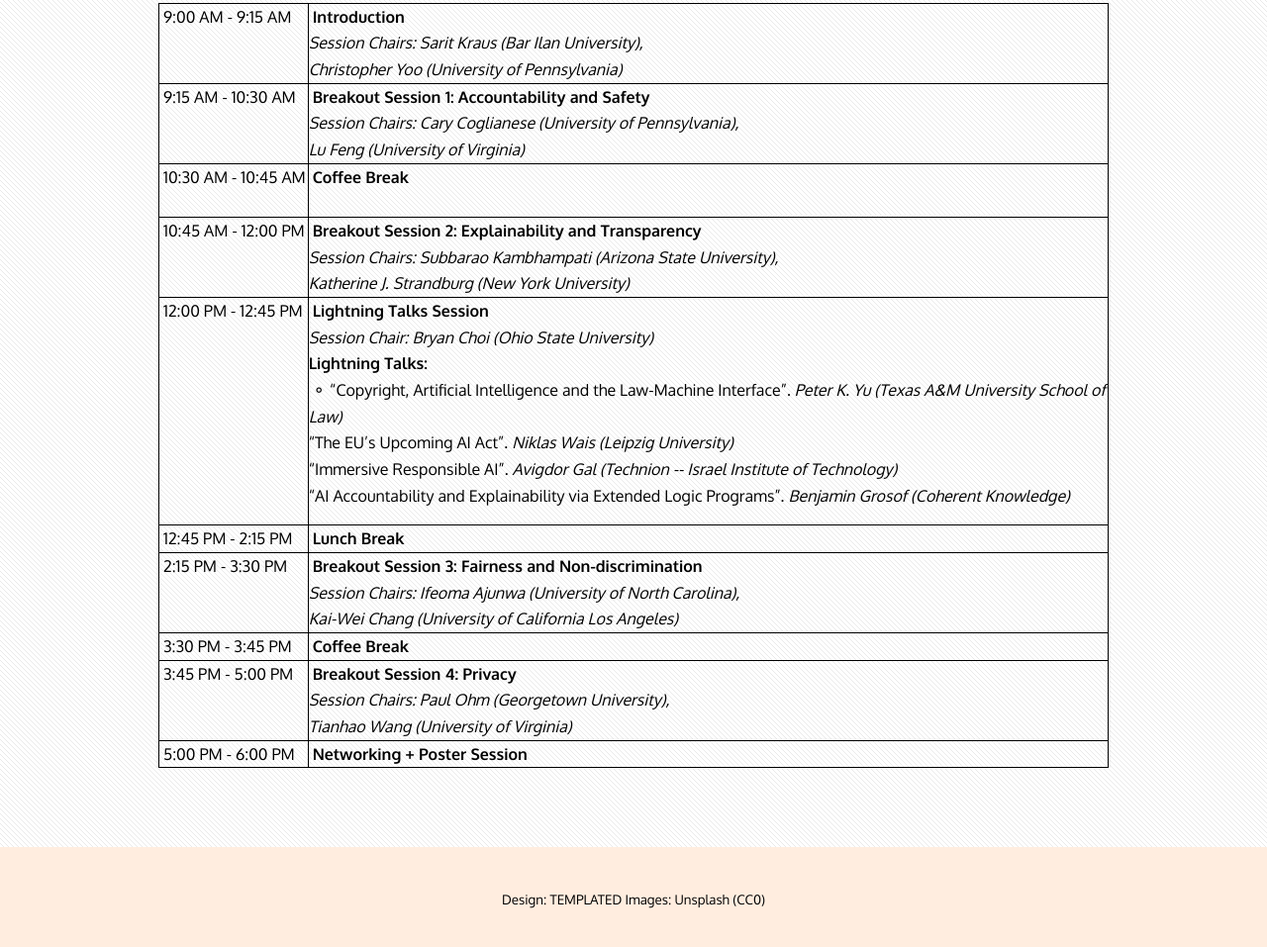
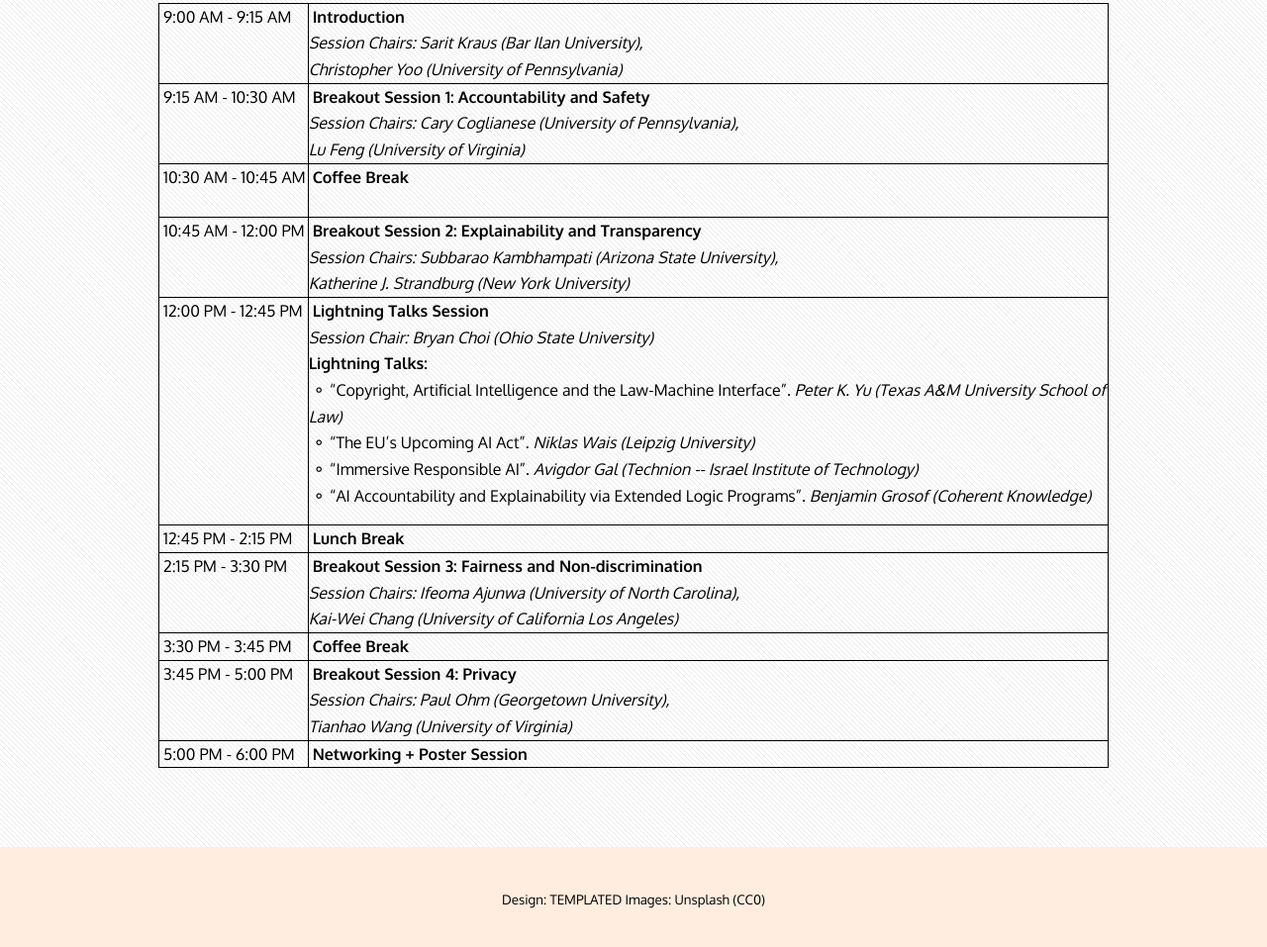
Before and after one commit to ai-law-bridge/ai-law-bridge.github.io, a plain HTML site: page program.html in a window 1280 px wide. Shown: the part 591-1548 px from the top of the page at 99% size. Drawn offline with nearby package versions, Linux system fonts and the light colour scheme.

Commit message:
Update program.html

```diff
--- a/program.html
+++ b/program.html
@@ -96,9 +96,9 @@
 									    <b>Lightning Talks:</b></br>
 								    <ul>
   									<li>&nbsp;&#9900;&nbsp;“Copyright, Artificial Intelligence and the Law-Machine Interface”.  <i>Peter K. Yu (Texas A&M University School of Law)</i>&nbsp;</li>
-  									<li>“The EU’s Upcoming AI Act”. <i>Niklas Wais (Leipzig University)</i></li>
-  									<li>“Immersive Responsible AI”. <i>Avigdor Gal (Technion -- Israel Institute of Technology)</i></li>
-									<li>“AI Accountability and Explainability via Extended Logic Programs”. <i>Benjamin Grosof (Coherent Knowledge)</i></li>
+  									<li>&nbsp;&#9900;&nbsp;“The EU’s Upcoming AI Act”. <i>Niklas Wais (Leipzig University)</i></li>
+  									<li>&nbsp;&#9900;&nbsp;“Immersive Responsible AI”. <i>Avigdor Gal (Technion -- Israel Institute of Technology)</i></li>
+									<li>&nbsp;&#9900;&nbsp;“AI Accountability and Explainability via Extended Logic Programs”. <i>Benjamin Grosof (Coherent Knowledge)</i></li>
 								</ul>
 										</td>
 								  </tr>
```
